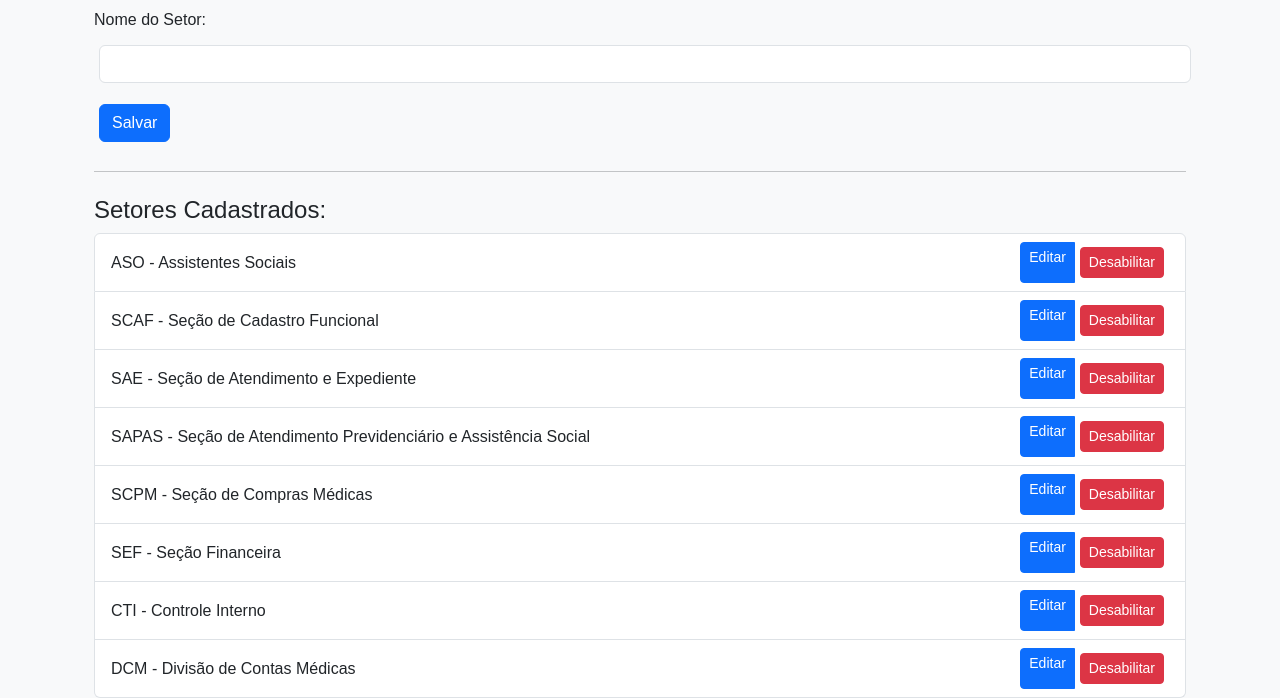
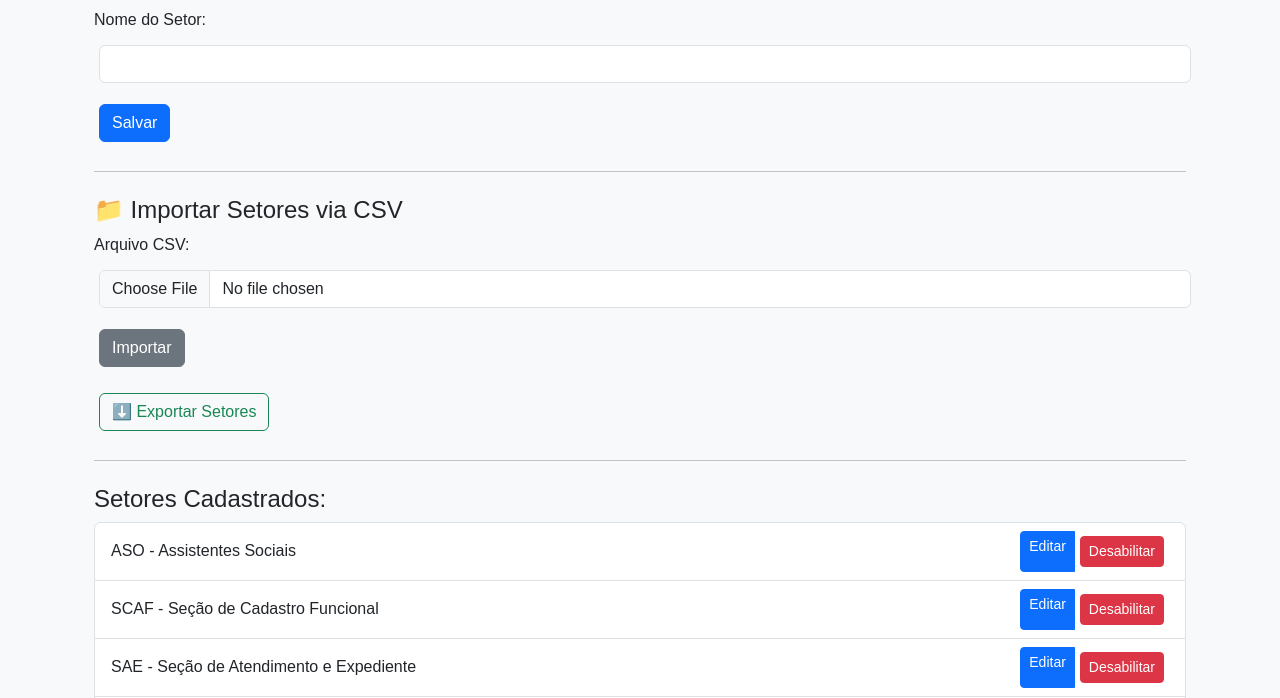
Before and after one commit to FernandoKain/Controle_de_Estoque, a Flask app: page /cadastrar_setor in a window 1280 px wide. Shown: the part 192-890 px from the top of the page. Run offline with Flask 3, Linux system fonts and the light colour scheme; a user stored in the database is signed in; data comes from the database, SQL or seed files in the repository; both versions use the stored data as it was after the commit.

Commit message:
Importar e exportar setores implementado

```diff
--- a/app.py
+++ b/app.py
@@ -16,6 +16,11 @@ from datetime import datetime
 import os
 import csv
 import io
+import csv
+from io import StringIO
+from datetime import datetime
+from flask import Response
+
 
 # Exportação e geração de PDF
 from xhtml2pdf import pisa
@@ -67,8 +72,6 @@ def load_user(user_id):
 # ==================================================
 # Rotas de autenticação
 # ==================================================
-
-
 @app.route('/login', methods=['GET', 'POST'])
 def login():
     if request.method == 'POST':
@@ -81,6 +84,9 @@ def login():
         flash('E-mail ou senha inválidos.')
     return render_template('login.html')
 
+# ==================================================
+# Rota de logout
+# ==================================================
 @app.route('/logout')
 @login_required
 def logout():
@@ -106,7 +112,9 @@ def index():
 
     return render_template('index.html', produtos=produtos, categorias=categorias)
 
-
+# ==================================================
+# Rota para a lista de compras
+# ==================================================
 @app.route('/lista_compras')
 @login_required
 def lista_compras():
@@ -117,6 +125,7 @@ def lista_compras():
 
 # ==================================================
 # Função para normalizar texto (remover acentos e converter para minúsculas) para ajudar na rota de adicionar produtos
+# ==================================================
 import unicodedata
 def normalizar_texto(texto):
     """Remove acentos e converte para minúsculas."""
@@ -125,6 +134,9 @@ def normalizar_texto(texto):
     texto = ''.join([c for c in texto if not unicodedata.combining(c)])
     return texto
 
+# ==================================================
+# Adicionar produto
+# ==================================================
 @app.route('/adicionar', methods=['POST'])
 @login_required
 def adicionar():
@@ -157,7 +169,9 @@ def adicionar():
     return redirect(url_for('index'))
 
 
-
+# ==================================================
+# Editar produto
+# ==================================================
 @app.route('/edit/<int:id>')
 @login_required
 def edit(id):
@@ -165,6 +179,9 @@ def edit(id):
     categorias = Categoria.query.all()
     return render_template('edit.html', produto=produto, categorias=categorias)
 
+# ==================================================
+# Atualizar produto
+# ==================================================
 @app.route('/update/<int:id>', methods=['POST'])
 @login_required
 def update(id):
@@ -178,7 +195,9 @@ def update(id):
     flash('Produto atualizado com sucesso.', 'success')
     return redirect(url_for('index', id=id))
 
-
+# ==================================================
+# Cadastrar categoria
+# ==================================================
 @app.route('/categorias', methods=['GET', 'POST'])
 @login_required
 def categorias():
@@ -204,6 +223,9 @@ def categorias():
     categorias = Categoria.query.all()
     return render_template('categorias.html', categorias=categorias)
 
+# ==================================================
+# Excluir produto
+# ==================================================
 @app.route('/delete/<int:id>')
 @login_required
 def delete(id):
@@ -222,7 +244,9 @@ def movimentar():
     setores = Setor.query.all()
     return render_template('movimentar.html', produtos=produtos, setores=setores)
 
-
+# ==================================================
+# Registrar movimentação (entrada ou saída)
+# ==================================================
 @app.route('/registrar_movimentacao', methods=['POST'])
 @login_required
 def registrar_movimentacao():
@@ -256,7 +280,9 @@ def registrar_movimentacao():
     flash('Movimentação registrada com sucesso.', 'success')
     return redirect(url_for('movimentar'))
 
-
+# ==================================================
+# Excluir movimentação
+# ==================================================
 @app.route('/excluir_movimentacao/<int:id>', methods=['POST'])
 @login_required
 def excluir_movimentacao(id):
@@ -276,7 +302,9 @@ def excluir_movimentacao(id):
     return redirect(url_for('relatorio'))
 
 
-
+# ==================================================
+# Página de manual
+# ==================================================
 @app.route('/manual', methods=['GET'])
 @login_required
 def manual():
@@ -317,7 +345,7 @@ def cadastrar_setor():
     return render_template('cadastrar_setor.html', setores=setores)
 
 # ==================================================
-# Editar e exlcuir categorias
+# Editar categoria
 # ==================================================
 @app.route('/editar_categoria/<int:id>', methods=['GET', 'POST'])
 @login_required
@@ -344,6 +372,9 @@ def editar_categoria(id):
 
     return render_template('editar_categoria.html', categoria=categoria)
 
+# ==================================================
+# Excluir categoria
+# ==================================================
 @app.route('/excluir_categoria/<int:id>', methods=['POST'])
 @login_required
 def excluir_categoria(id):
@@ -364,7 +395,7 @@ def excluir_categoria(id):
 
 
 # ==================================================
-# Editar e exlcuir setores
+# Editar setores
 # ==================================================
 @app.route('/editar_setor/<int:id>', methods=['GET', 'POST'])
 @login_required
@@ -391,6 +422,9 @@ def editar_setor(id):
 
     return render_template('editar_setor.html', setor=setor)
 
+# ==================================================
+# Desabilitar e habilitar setores
+# ==================================================
 @app.route('/desabilitar_setor/<int:id>', methods=['POST'])
 @login_required
 def desabilitar_setor(id):
@@ -408,6 +442,9 @@ def desabilitar_setor(id):
 
     return redirect(url_for('cadastrar_setor'))
 
+# ==================================================
+# Habilitar setores
+# ==================================================
 @app.route('/habilitar_setor/<int:id>', methods=['POST'])
 @login_required
 def habilitar_setor(id):
@@ -434,7 +471,9 @@ def relatorio():
     movimentacoes = Movimentacao.query.order_by(Movimentacao.data.desc()).all()
     return render_template('relatorio.html', movimentacoes=movimentacoes)
 
-
+# ==================================================
+# Relatório avançado com filtros
+# ==================================================
 @app.route('/relatorio_avancado')
 @login_required
 def relatorio_avancado():
@@ -479,7 +518,9 @@ def relatorio_avancado():
 
     return render_template('relatorio_avancado.html', produtos=produtos_filtrados, categorias=categorias)
 
-
+# ==================================================
+# Exportar CSV
+# ==================================================
 @app.route('/exportar_csv')
 @login_required
 def exportar_csv():
@@ -529,7 +570,9 @@ def exportar_csv():
     output.headers["Content-type"] = "text/csv; charset=utf-8"
     return output
 
-
+# ==================================================
+# Exportar PDF
+# ==================================================
 @app.route('/exportar_pdf')
 @login_required
 def exportar_pdf():
@@ -579,7 +622,10 @@ def exportar_pdf():
         return "Erro ao gerar PDF", 500
 
 
-
+# ==================================================
+# Importar produtos de CSV
+# ==================================================
+from io import TextIOWrapper
 @app.route('/importar_csv', methods=['POST'])
 @login_required
 def importar_csv():
@@ -638,6 +684,10 @@ def importar_csv():
 
     return redirect(url_for('relatorio_avancado'))
 
+# ==================================================
+# Exportar CSV de movimentações
+# ==================================================
+
 @app.route('/exportar_csv_movimentacoes')
 @login_required
 def exportar_csv_movimentacoes():
@@ -668,6 +718,9 @@ def exportar_csv_movimentacoes():
     output.headers["Content-type"] = "text/csv; charset=utf-8"
     return output
 
+# ==================================================
+# Importar movimentações de CSV
+# ==================================================
 @app.route('/importar_csv_movimentacoes', methods=['POST'])
 @login_required
 def importar_csv_movimentacoes():
@@ -727,37 +780,83 @@ def importar_csv_movimentacoes():
     return redirect(url_for('relatorio'))
 
 
-def test_importar_csv(client, db):
-    # Conteúdo CSV de exemplo, deve bater com o seu formato esperado
-    csv_data = """ID,Nome,Categoria,Quantidade,Estoque Mínimo,Preço
-1,Produto Teste,Categoria Teste,10,5,R$ 15,50
-2,Produto Novo,Categoria Nova,20,10,R$ 30,00
-"""
+# ==================================================
+# Importar setores de CSV
+# ==================================================
+@app.route('/importar_csv_setores', methods=['POST'])
+@login_required
+def importar_csv_setores():
+    if 'arquivo_csv' not in request.files:
+        flash('Nenhum arquivo enviado.', 'danger')
+        return redirect(url_for('cadastrar_setor'))
 
-    data = {
-        'arquivo_csv': (io.BytesIO(csv_data.encode('utf-8')), 'produtos_teste.csv')
-    }
+    arquivo = request.files['arquivo_csv']
 
-    # Faz o POST para a rota /importar_csv
-    response = client.post('/importar_csv', data=data, content_type='multipart/form-data', follow_redirects=True)
+    if not arquivo.filename.endswith('.csv'):
+        flash('Formato inválido. Envie um arquivo .csv', 'danger')
+        return redirect(url_for('cadastrar_setor'))
 
-    assert response.status_code == 200
-    assert "Importação concluída com sucesso" in response.data.decode('utf-8') or "Importacao concluida com sucesso" in response.data.decode('utf-8')
+    try:
+        stream = TextIOWrapper(arquivo, encoding='utf-8')
+        reader = csv.DictReader(stream)
+
+        for linha in reader:
+            nome = linha.get('nome', '').strip()
+            if not nome:
+                flash('Linha ignorada: Nome do setor em branco.', 'warning')
+                continue
+
+            # Verifica se já existe um setor com esse nome
+            setor_existente = Setor.query.filter_by(nome=nome).first()
+            if setor_existente:
+                flash(f'Setor "{nome}" já existe. Ignorado.', 'info')
+                continue
+
+            novo_setor = Setor(nome=nome, status=True)
+            db.session.add(novo_setor)
+
+        db.session.commit()
+        flash('Importação de setores finalizada com sucesso!', 'success')
+
+    except Exception as e:
+        flash(f'Erro ao importar setores: {str(e)}', 'danger')
+
+    return redirect(url_for('cadastrar_setor'))
 
 
-    # Aqui você pode fazer mais asserts consultando o banco se quiser
-    produto_teste = Produto.query.filter_by(nome='Produto Teste').first()
-    assert produto_teste is not None
-    assert produto_teste.quantidade == 10
+# ==================================================
+# Exportar setores para CSV
+# ==================================================
+@app.route('/exportar_csv_setores', methods=['GET'])
+@login_required
+def exportar_csv_setores():
+    setores = Setor.query.all()
 
+    # Define o nome do arquivo e o cabeçalho do CSV
+    si = StringIO()
+    writer = csv.writer(si)
+    writer.writerow(['nome', 'status'])  # Cabeçalhos
+
+    for setor in setores:
+        status_str = 'Ativo' if setor.status else 'Inativo'
+        writer.writerow([setor.nome, status_str])
+
+    output = si.getvalue()
+    si.close()
+
+    # Envia como arquivo para download
+    return Response(
+        output,
+        mimetype='text/csv',
+        headers={
+            'Content-Disposition': 'attachment; filename=setores_exportados.csv'
+        }
+    )
 
 
 # ==================================================
 # Gráficos e visualizações
 # ==================================================
-from datetime import datetime
-from sqlalchemy import func
-
 @app.route('/graficos')
 @login_required
 def graficos():
@@ -882,7 +981,7 @@ def graficos():
 # ==================================================
 if __name__ == '__main__':
     with app.app_context():
-        #db.drop_all()  # Use com cuidado — apaga todo banco
+        # db.drop_all()  # Use com cuidado — apaga todo banco
         db.create_all()
 
         # Cria o usuário admin se não existir
--- a/templates/cadastrar_setor.html
+++ b/templates/cadastrar_setor.html
@@ -25,6 +25,22 @@
       </div>
       <button type="submit" class="btn btn-primary">Salvar</button>
     </form>
+
+    <hr class="my-4">
+    <h4>📁 Importar Setores via CSV</h4>
+    <form method="POST" action="{{ url_for('importar_csv_setores') }}" enctype="multipart/form-data">
+      <div class="mb-3">
+        <label for="arquivo_csv" class="form-label">Arquivo CSV:</label>
+        <input type="file" class="form-control" id="arquivo_csv" name="arquivo_csv" accept=".csv" required>
+      </div>
+      <button type="submit" class="btn btn-secondary">Importar</button>
+    </form>
+
+    <form method="GET" action="{{ url_for('exportar_csv_setores') }}" class="mt-3">
+      <button type="submit" class="btn btn-outline-success">⬇️ Exportar Setores</button>
+    </form>
+
+
 
     <hr class="my-4">
 
```
Also changed, not shown: zfiles.py (added, +26 -0 lines), database/estoque.db.
